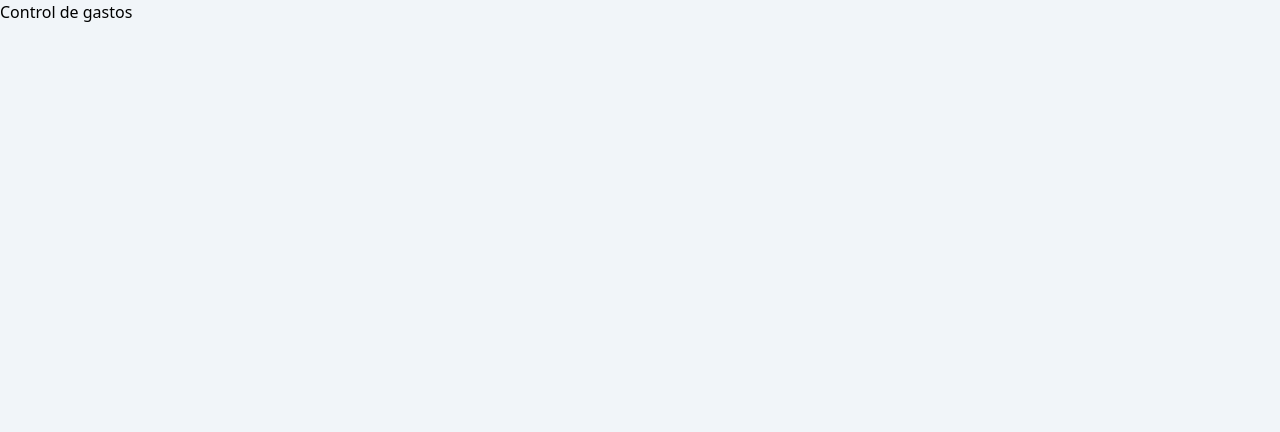
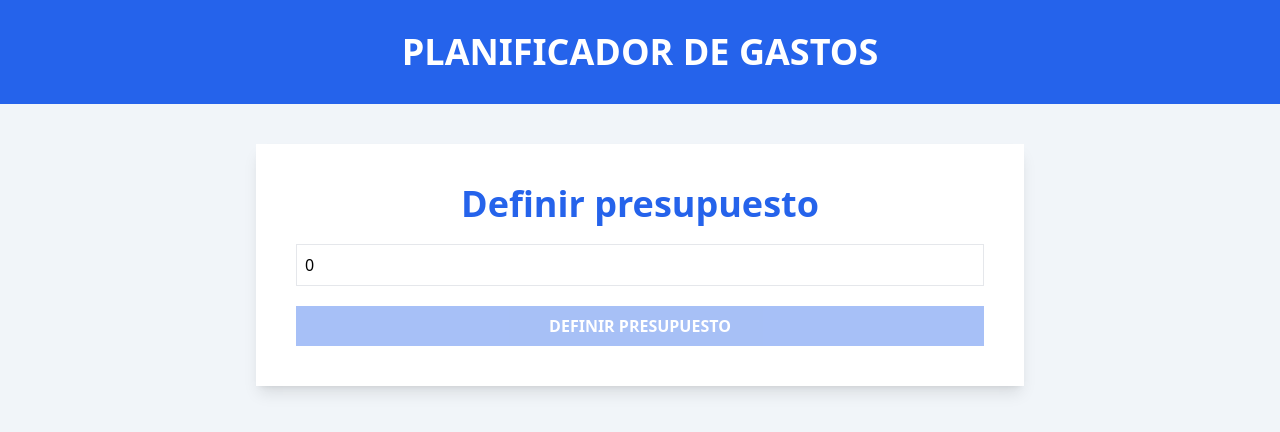
Before and after one commit to mfkutz/Proyects-React, a React (Vite) app in the folder 7-expense_planner/: page / in a window 1280 px wide. Shown: the top 432 px of the page. Built offline with nearby package versions, Linux system fonts and the light colour scheme.

Commit message:
expense planner

```diff
--- a/7-expense_planner/src/App.tsx
+++ b/7-expense_planner/src/App.tsx
@@ -1,10 +1,18 @@
+import BudgetForm from "./components/BudgetForm"
 
 
 function App() {
 
   return (
     <>
-      <h1 className="">Control de gastos</h1>
+      <header className="bg-blue-600 py-8 max-h-72">
+        <h1 className="uppercase text-center font-black text-4xl text-white">
+          Planificador de Gastos
+        </h1>
+      </header>
+      <div className="max-w-3xl mx-auto bg-white shadow-lg rounder-lg mt-10 p-10">
+        <BudgetForm />
+      </div>
     </>
   )
 }
--- /dev/null
+++ b/7-expense_planner/src/components/BudgetForm.tsx
@@ -0,0 +1,50 @@
+import { useMemo, useState } from "react"
+
+export default function BudgetForm() {
+
+    const [budget, setBudget] = useState(0)
+
+    // const handleOnKeyDown = (e: React.KeyboardEvent<HTMLInputElement>) => {
+    //     const invalidChars = ["e", "E", "+", "-"]
+    //     if (invalidChars.includes(e.key)) {
+    //         e.preventDefault()
+    //     }
+    // }
+
+    const handleChange = (e: React.ChangeEvent<HTMLInputElement>) => {
+        setBudget(+e.target.value)
+    }
+
+    const isValid = useMemo(() => {
+        // const budgetNumber = parseFloat(budget)
+        // return isNaN(budgetNumber) || budget === ""
+        return isNaN(budget) || budget <= 0
+    }, [budget])
+
+    return (
+        <form className="space-y-5">
+            <div className="flex flex-col space-y-5">
+                <label htmlFor="budget" className="text-4xl text-blue-600 font-bold text-center">
+                    Definir presupuesto
+                </label>
+                <input
+                    id="budget"
+                    type="number"
+                    className="w-full bg-white border border-gray-200 p-2"
+                    placeholder="Define tu presupuesto"
+                    name="budget"
+                    value={budget}
+                    onChange={handleChange}
+                // onKeyDown={handleOnKeyDown}
+                />
+            </div>
+
+            <input
+                type="submit"
+                value="Definir Presupuesto"
+                className="bg-blue-600 hover:bg-blue-700 cursor-pointer w-full p-2 text-white font-black uppercase disabled:opacity-40"
+                disabled={isValid}
+            />
+        </form>
+    )
+}
--- /dev/null
+++ b/7-expense_planner/src/reducers/budget-reducer.ts
@@ -0,0 +1,15 @@
+export type BudgetActions =
+  | { type: "add-budget"; payload: { budget: number } }
+  | { type: "delete-budget"; payload: { budget: number } };
+
+export type BudgetState = {
+  budget: number;
+};
+
+export const initialState: BudgetState = {
+  budget: 0,
+};
+
+export const budgetReducer = (state: BudgetState = initialState, action: BudgetActions) => {
+  return state;
+};
```
